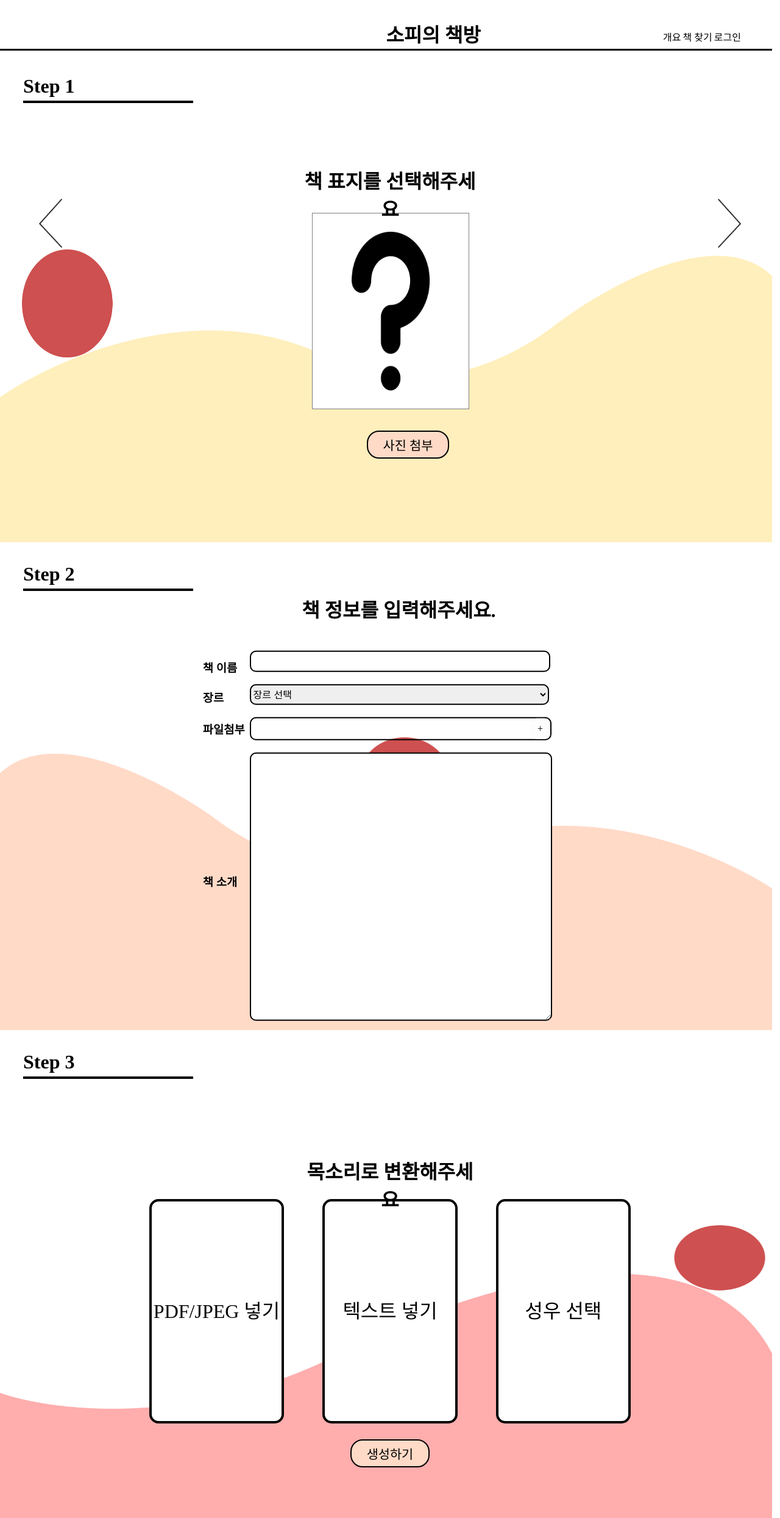
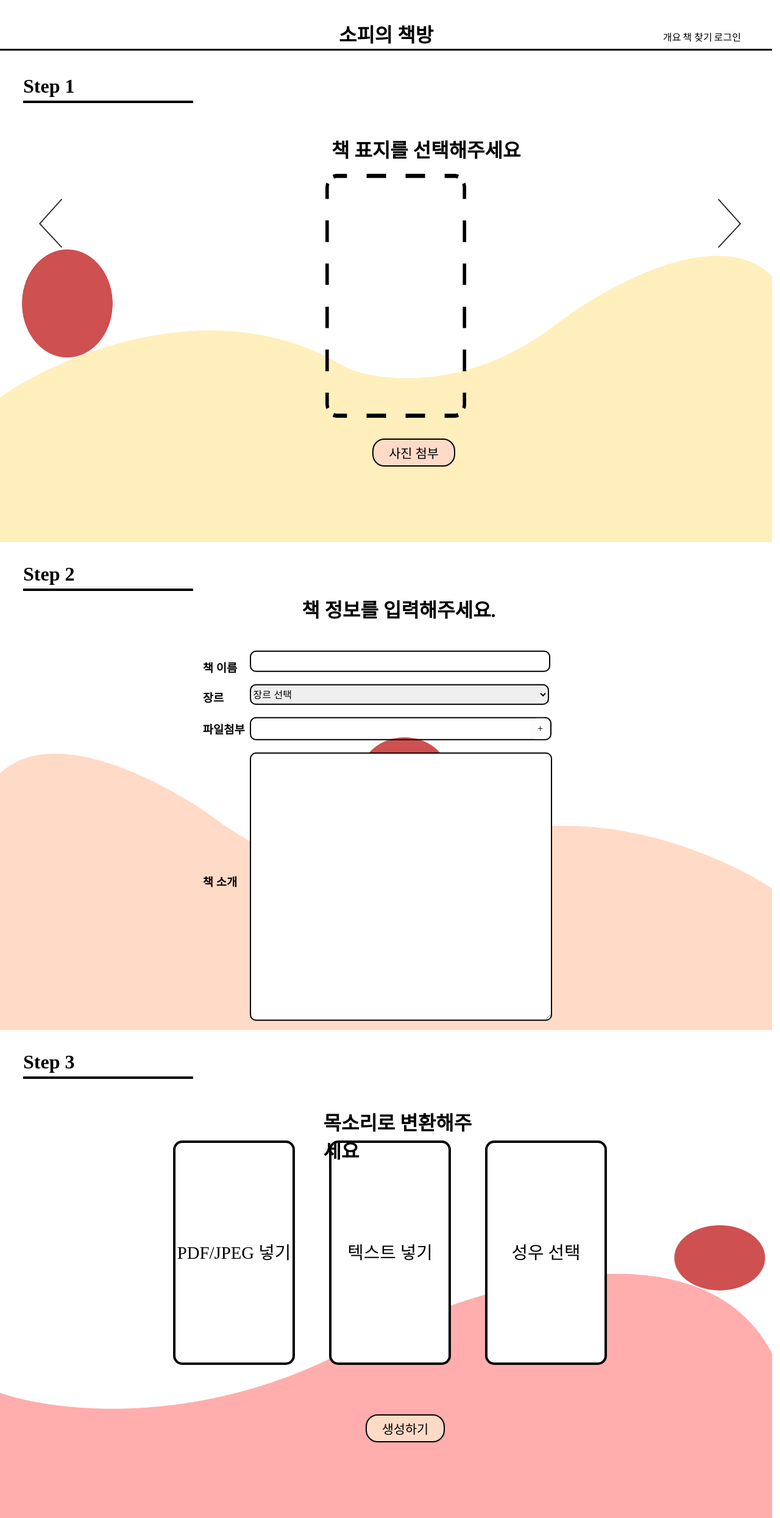
Before and after one commit to Fly-Eugene/sopy, a React (Create React App) app in the folder frontend/: page / in a window 1280 px wide. Shown: the whole page at 61% size. Built offline with nearby package versions, Linux system fonts and the light colour scheme; a web font is replaced by a local one.

Commit message:
FE/UI 수정

```diff
--- a/frontend/src/administor/component/Step01.js
+++ b/frontend/src/administor/component/Step01.js
@@ -25,15 +25,16 @@ class Step01 extends Component {
     render(){
         let cover = null;
         if(this.state.file !== ''){
-            cover = <img class='cover' src={this.state.preview}></img>
+            cover = <img className='cover' src={this.state.preview}></img>
         }else{
-            cover = <img class='cover' src={coverImg}></img>
+            cover = <img className='cover' src={coverImg}></img>
         }
         return (
             <div className="step01">
                 <h2 className="title">책 표지를 선택해주세요</h2>
                 {cover}
-                <div><label for="ex_file" class="fileBtn">사진 첨부</label>
+                <div className="fileBtn">
+                    <label for="ex_file" className="fileBtnLabel">사진 첨부</label>
                     <input type="file"
                         id="ex_file"
                         name="file"
--- a/frontend/src/administor/component/Step01.modules.scss
+++ b/frontend/src/administor/component/Step01.modules.scss
@@ -1,14 +1,16 @@
   .step01{
     position: absolute;
-    width: 100%;
+    top: 50%;
+    left: 50%;
+    transform: translate(-50%, -35%);
+    width: 75vw;
     height: 80vh;
-    top: 30%;
-    text-align: center;
-    z-index: 1;
+    z-index: 3;
     .title{
       position: absolute;
-      top: 5%;
-      left: 39%;
+      width: 40%;
+      top: 7%;
+      left: 40%;
       border-bottom: none;
       font-size: 2rem;
     }
@@ -20,15 +22,14 @@
       background-color: #FFDAC7;
       position: absolute;
       left: 47%;
-      bottom: 20%;
+      bottom: 8%;
       font-size: 1.3rem;
     }
     .cover{
       position: absolute;
-      border: 1px solid gray;
       top: 17%;
-      left: 40%;
-      width: 20vw;
-      height: 40vh;
+      left: 39%;
+      width: 18vw;
+      height: 50vh;
     }
   }
--- a/frontend/src/administor/component/Step02.modules.scss
+++ b/frontend/src/administor/component/Step02.modules.scss
@@ -5,8 +5,8 @@
   transform: translate(-50%, 92%);
   width: 75vw;
   height: 80vh;
-  z-index: -0.5;
   z-index: 3;
+
   .step02-title {
     position: relative;
     border: 0;
--- a/frontend/src/administor/component/Step03.modules.scss
+++ b/frontend/src/administor/component/Step03.modules.scss
@@ -1,15 +1,16 @@
 $font-kopub: 'KoPub Batang';
 .step03{
     position: absolute;
-    top: 225%;
-    width: 100%;
+    top: 47%;
+    left: 50%;
+    transform: translate(-50%, 210%);
+    width: 90vw;
     height: 80vh;
-    text-align: center;
     z-index: 1;
     .title{
       position: absolute;
       top: 15%;
-      left: 39%;
+      left: 40.5%;
       border-bottom: none;
       font-size: 2rem;
     }
@@ -18,10 +19,15 @@ $font-kopub: 'KoPub Batang';
       width: 75%;
       border-radius: 15px;
       background-color: white;
-      font-size: 2rem;
+      font-size: 1.8rem;
       line-height: 45vh;
       top: 30%;
       margin: 0 auto;
+      display: flex;
+      justify-content: center;
+      label {
+        cursor: pointer;
+      }
     }
     .cover{
       position: relative;
@@ -29,6 +35,9 @@ $font-kopub: 'KoPub Batang';
       height: 40vh;
     }
     .createBtn{
+      position: absolute;
+      top: 90%;
+      left: 46.5%;
       border: 2px solid black;
       padding: 6px 25px;
       border-radius: 20px;
--- a/frontend/src/administor/container/MakeAudioBook.js
+++ b/frontend/src/administor/container/MakeAudioBook.js
@@ -1,50 +1,46 @@
-import React, { useState } from 'react';
+import React, { useRef } from 'react';
 import BG1 from '../../img/MakeAudioBG1.png'
 import BG2 from '../../img/MakeAudioBG2.png'
 import BG3 from '../../img/MakeAudioBG3.png'
 import nextBtn from '../../img/nextBtn.png'
 import prevBtn from '../../img/prevBtn.png'
 import Step02 from '../component/Step02';
-
-import MakeAudioBookModule from './MakeAudioBook.modules.scss'
 import Step01 from '../component/Step01'
 import Step03 from '../component/Step03'
 
+import MakeAudioBookModule from './MakeAudioBook.modules.scss'
+
 const MakeAudioBook = () => {
 
-  // const [page, pageState] = useState(0);
-  let page = 0;
-  let section = document.getElementsByTagName("section");
-  let totalNum = 3;
+  const page = useRef(0);
+  const totalNum = useRef(3);
+  const section = document.getElementsByTagName("section");
 
   const prev = () => {
-    if (page > 0) {
-      page--;
+    if (page.current > 0) {
+      page.current--;
     }
     window.scrollTo({
-      top: section[page].offsetTop,
+      top: section[page.current].offsetTop,
       behavior: 'smooth',
     })
-    console.log(page)
   }
 
   const next = () => {
-    if (page < totalNum-1) {
-      page++;
+    if (page.current < totalNum.current-1) {
+      page.current++;
     }
     window.scrollTo({
-      top: section[page].offsetTop,
+      top: section[page.current].offsetTop,
       behavior: 'smooth',
     })
-    console.log(page)
-    console.log(totalNum)
   }
 
   window.addEventListener("scroll", function(event){
     var scroll = this.scrollY;
     for(var i=0; i<totalNum; i++){
       if(scroll > section[i].offsetTop - window.outerHeight/3  && scroll < section[i].offsetTop - window.outerHeight/3 + section[i].offsetHeight){
-        page = i;
+        page.current = i;
         break;
       }
     }
--- a/frontend/src/common/container/Navbar.js
+++ b/frontend/src/common/container/Navbar.js
@@ -4,7 +4,6 @@ import NavbarModules from './Navbar.modules.scss'
 function Navbar() {
     return (
       <div className="navbar">
-        <div></div>
         <h1>소피의 책방</h1>
         <div className="navbar-right">
           <p>개요</p>
--- a/frontend/src/common/container/Navbar.modules.scss
+++ b/frontend/src/common/container/Navbar.modules.scss
@@ -6,11 +6,12 @@ $font-kopub: 'KoPub Batang';
   height: 10vh;
   border-bottom: 3px solid;
   text-align: center;
-  display: table;
+  display: flex;
+  justify-content: center;
   h1 {
     margin: 0;
     position: absolute;
-    display: inline;
+    display: inline-block;
     top: 4%;
   }
   .navbar-right {
```
Also changed, not shown: frontend/src/img/cover.png. Lines whose indentation alone changed are shown as unchanged.
